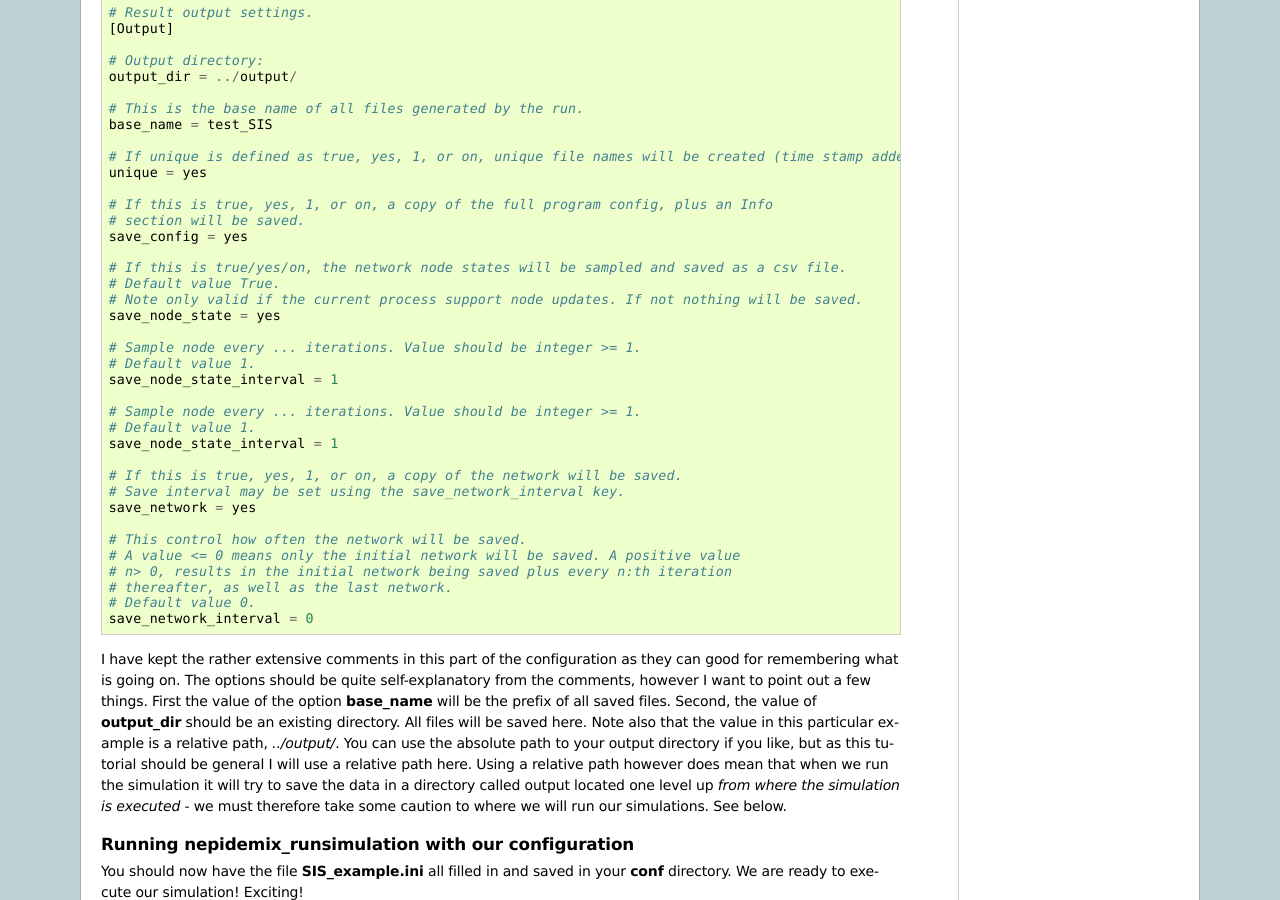
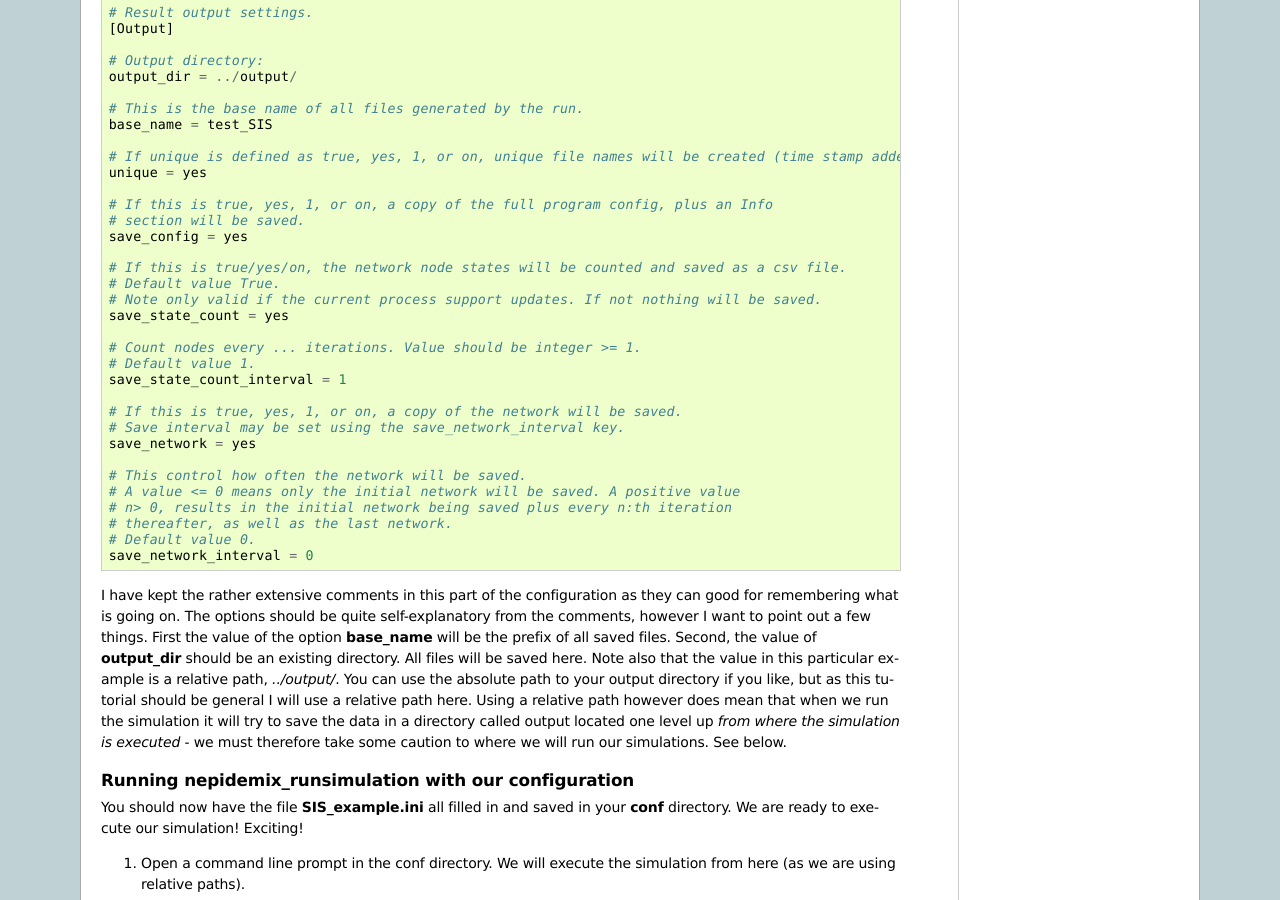
Before and after one commit to impact-hiv/NepidemiX, a Sphinx documentation site: the page built from doc/tutorial.rst, in a window 1280 px wide and 900 px high, scrolled down 5314 px. Built offline with Sphinx 7.4.7, drawn with Linux system fonts in a browser that asks for light colours; formulas are drawn with MathJax 3.

Commit message:
Changed name of the configuration options save_node_state* to save_state_count* . The previous naming was an erroneous legacy from earlier versions. The new name reflects that it is counting of states that is going on and that all states are counted. Not only node states.
Also changed the tutorial examples to reflect this.

```diff
--- a/doc/tutorial.rst
+++ b/doc/tutorial.rst
@@ -253,18 +253,14 @@
    # section will be saved.
    save_config = yes
 
-   # If this is true/yes/on, the network node states will be sampled and saved as a csv file.
+   # If this is true/yes/on, the network node states will be counted and saved as a csv file.
    # Default value True.
-   # Note only valid if the current process support node updates. If not nothing will be saved.
-   save_node_state = yes
+   # Note only valid if the current process support updates. If not nothing will be saved.
+   save_state_count = yes
 
-   # Sample node every ... iterations. Value should be integer >= 1.
+   # Count nodes every ... iterations. Value should be integer >= 1.
    # Default value 1.
-   save_node_state_interval = 1
-
-   # Sample node every ... iterations. Value should be integer >= 1.
-   # Default value 1.
-   save_node_state_interval = 1
+   save_state_count_interval = 1
 
    # If this is true, yes, 1, or on, a copy of the network will be saved.
    # Save interval may be set using the save_network_interval key.
```
Also changed, not shown: 7 other files.
